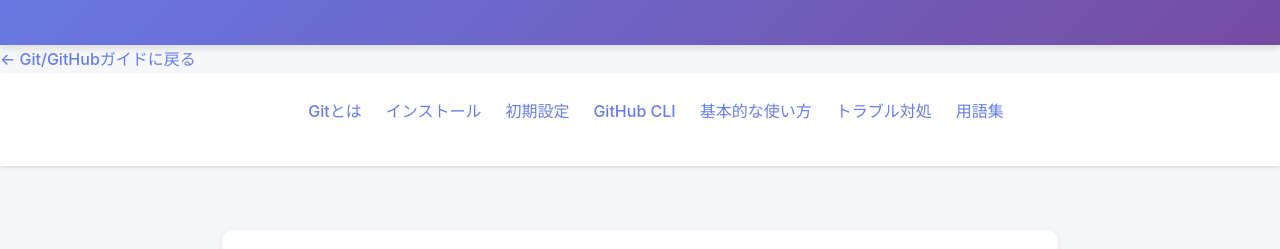
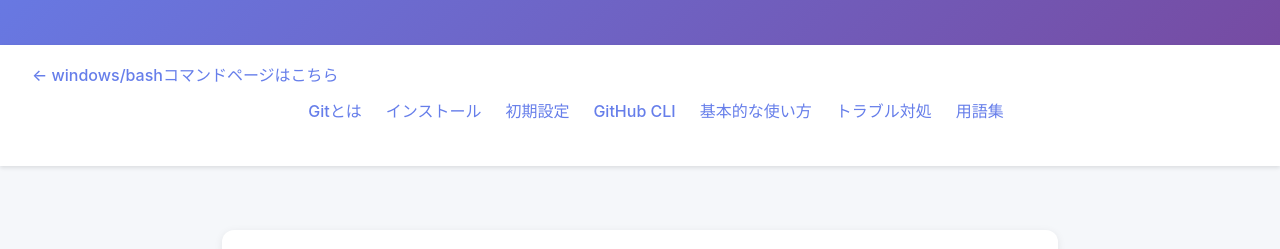
Before and after one commit to s1223takuma/git_tst, a plain HTML site: page index.html in a window 1280 px wide. Shown: the part 163-412 px from the top of the page. Drawn offline with Linux system fonts and the light colour scheme.

Commit message:
add linux command page link

```diff
--- a/index.html
+++ b/index.html
@@ -237,10 +237,10 @@
         <h1>🚀 Git/GitHub完全初心者ガイド</h1>
         <p>これからGitを始める人のための完全ガイド</p>
     </header>
-	<div class="back-link">
-        <a href="https://s1223takuma.github.io/git_tst/index.html">← Git/GitHubガイドに戻る</a>
-    </div>
     <nav>
+		<div class="back-link">
+        	<a href="https://s1223takuma.github.io/git_tst/linux_command.html">← windows/bashコマンドページはこちら</a>
+    	</div>
         <ul>
             <li><a href="#about">Gitとは</a></li>
             <li><a href="#install">インストール</a></li>
```
